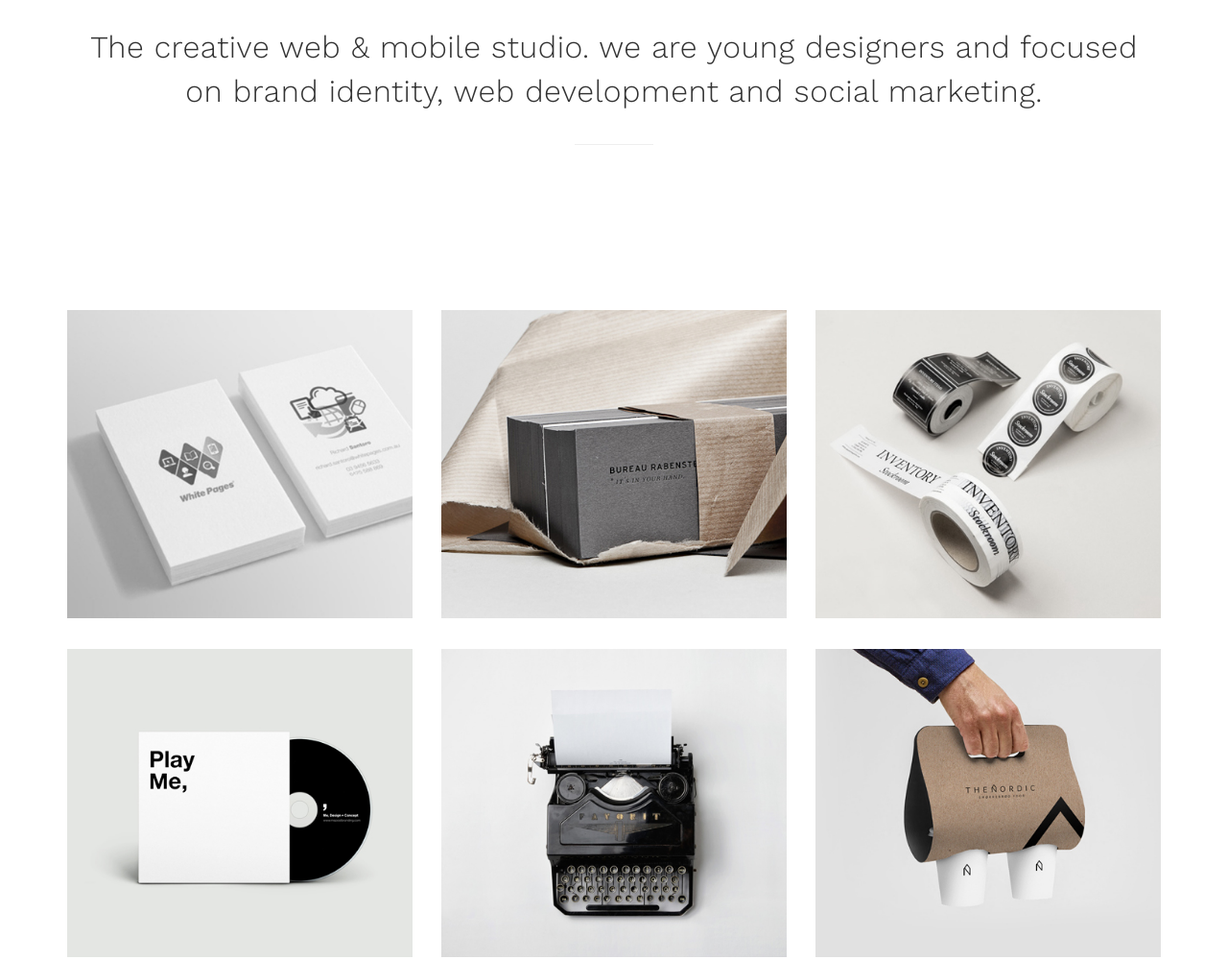
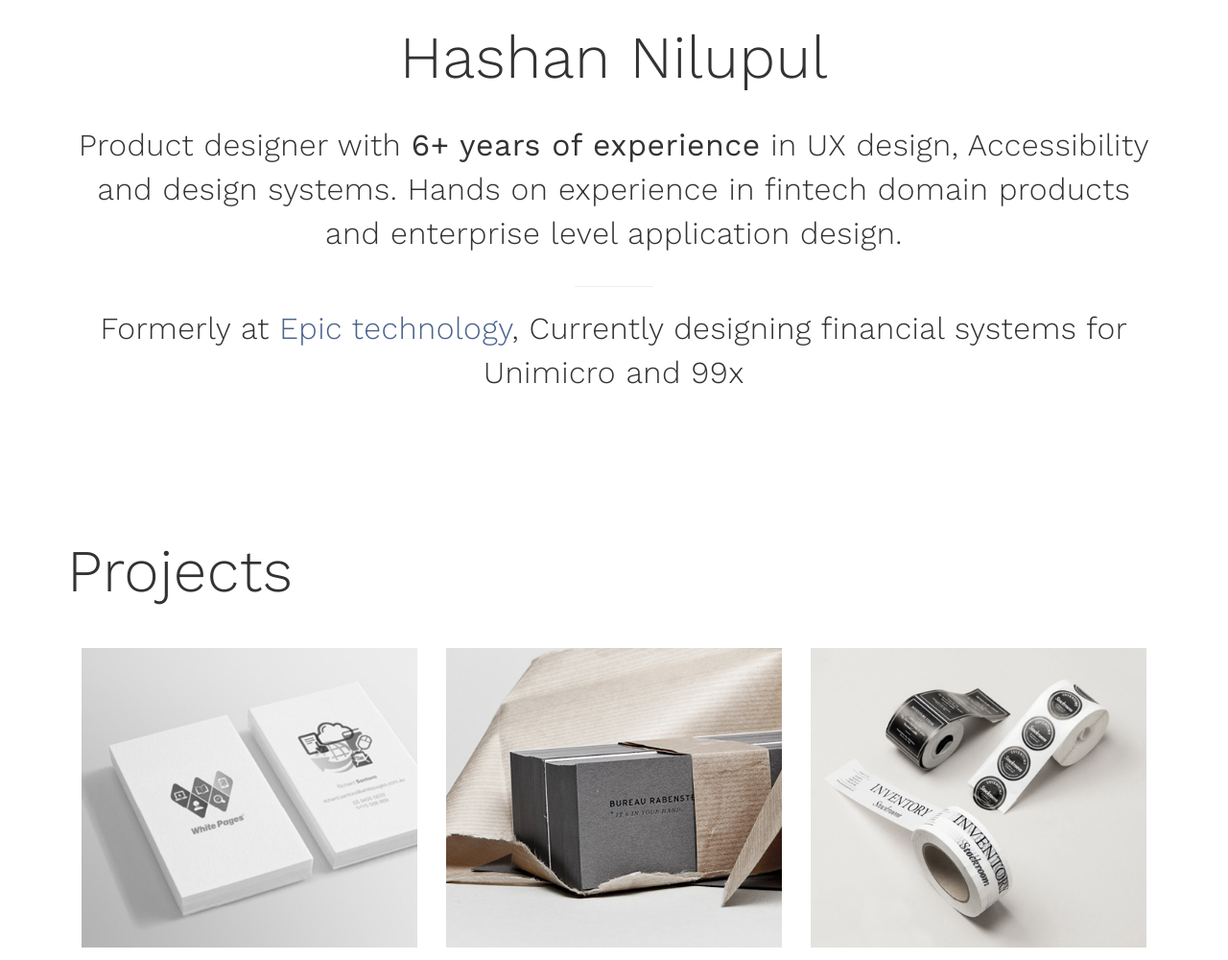
Before and after one commit to hashmune/portfolio, a plain HTML site: page index.html in a window 1280 px wide. Shown: the part 160-1160 px from the top of the page at 96% size. Drawn offline with nearby package versions, Linux system fonts and the light colour scheme.

Commit message:
Home page changes

```diff
--- a/index.html
+++ b/index.html
@@ -1,26 +1,32 @@
 <!DOCTYPE html>
 <html lang="en">
   <head>
-
-<meta charset="UTF-8">
-<meta http-equiv="X-UA-Compatible" content="IE=Edge">
-<meta name="description" content="Product designer with strengths in UX design, user research, design systems and accessibility. Experience in fintech, banking, and accounting domains">
-<meta name="keywords" content="">
-<meta name="author" content="">
-<meta name="viewport" content="width=device-width, initial-scale=1, maximum-scale=1">
+    <meta charset="UTF-8" />
+    <meta http-equiv="X-UA-Compatible" content="IE=Edge" />
+    <meta
+      name="description"
+      content="Product designer with strengths in UX design, user research, design systems and accessibility. Experience in fintech, banking, and accounting domains"
+    />
+    <meta name="keywords" content="" />
+    <meta name="author" content="" />
+    <meta
+      name="viewport"
+      content="width=device-width, initial-scale=1, maximum-scale=1"
+    />
 
     <title>Hashan Nilupul | Product designer</title>
 
-<link rel="stylesheet" href="css/bootstrap.min.css">
-<link rel="stylesheet" href="css/font-awesome.min.css">
+    <link rel="stylesheet" href="css/bootstrap.min.css" />
+    <link rel="stylesheet" href="css/font-awesome.min.css" />
 
     <!-- Main css -->
-<link rel="stylesheet" href="css/style.css">
-<link href="https://fonts.googleapis.com/css?family=Work+Sans:300,400,700" rel="stylesheet">
-
+    <link rel="stylesheet" href="css/style.css" />
+    <link
+      href="https://fonts.googleapis.com/css?family=Work+Sans:300,400,700"
+      rel="stylesheet"
+    />
   </head>
   <body>
-
     <!-- PRE LOADER -->
 
     <div class="preloader">
@@ -33,14 +39,19 @@
 
     <div class="navbar navbar-default navbar-static-top" role="navigation">
       <div class="container">
-
         <div class="navbar-header">
-               <button class="navbar-toggle" data-toggle="collapse" data-target=".navbar-collapse">
+          <button
+            class="navbar-toggle"
+            data-toggle="collapse"
+            data-target=".navbar-collapse"
+          >
             <span class="icon icon-bar"></span>
             <span class="icon icon-bar"></span>
             <span class="icon icon-bar"></span>
           </button>
-               <a href="index.html" class="navbar-brand"><i class="fa fa-magnet"></i></a>
+          <a href="index.html" class="navbar-brand"
+            ><i class="fa fa-magnet"></i
+          ></a>
         </div>
         <div class="collapse navbar-collapse">
           <ul class="nav navbar-nav navbar-right">
@@ -48,7 +59,6 @@
             <li><a href="about.html">About me</a></li>
           </ul>
         </div>
-
       </div>
     </div>
 
@@ -57,12 +67,18 @@
     <section id="home">
       <div class="container">
         <div class="row">
-
           <div class="col-md-12 col-sm-12">
-                    <h2>The creative web & mobile studio. we are young designers and focused on brand identity, web development and social marketing.</h2>
-                    <hr>
+            <h1>Hashan Nilupul</h1>
+            <h2>
+              Product designer with <strong>6+ years of experience</strong> in
+              UX design, Accessibility and design systems. Hands on experience
+              in fintech domain products and enterprise level application
+              design.
+              <hr />
+              Formerly at <a href="">Epic technology</a>, Currently designing
+              financial systems for <a href=""></a> Unimicro and 99x
+            </h2>
           </div>
-
         </div>
       </div>
     </section>
@@ -70,13 +86,17 @@
     <!-- Portfolio Section -->
 
     <section id="portfolio">
+      <div class="row">
         <div class="container">
-          <div class="row">
-
+          <h1>Projects</h1>
           <div class="col-md-4 col-sm-6">
             <a href="single-project.html">
               <div class="portfolio-thumb">
-                              <img src="images/portfolio-img1.jpg" class="img-responsive" alt="Portfolio">
+                <img
+                  src="images/portfolio-img1.jpg"
+                  class="img-responsive"
+                  alt="Portfolio"
+                />
                 <div class="portfolio-overlay">
                   <div class="portfolio-item">
                     <h3>Project Name</h3>
@@ -90,7 +110,11 @@
           <div class="col-md-4 col-sm-6">
             <a href="single-project.html">
               <div class="portfolio-thumb">
-                              <img src="images/portfolio-img2.jpg" class="img-responsive" alt="Portfolio">
+                <img
+                  src="images/portfolio-img2.jpg"
+                  class="img-responsive"
+                  alt="Portfolio"
+                />
                 <div class="portfolio-overlay">
                   <div class="portfolio-item">
                     <h3>Project Name</h3>
@@ -104,7 +128,11 @@
           <div class="col-md-4 col-sm-6">
             <a href="single-project.html">
               <div class="portfolio-thumb">
-                              <img src="images/portfolio-img3.jpg" class="img-responsive" alt="Portfolio">
+                <img
+                  src="images/portfolio-img3.jpg"
+                  class="img-responsive"
+                  alt="Portfolio"
+                />
                 <div class="portfolio-overlay">
                   <div class="portfolio-item">
                     <h3>Project Name</h3>
@@ -118,7 +146,11 @@
           <div class="col-md-4 col-sm-6">
             <a href="single-project.html">
               <div class="portfolio-thumb">
-                              <img src="images/portfolio-img4.jpg" class="img-responsive" alt="Portfolio">
+                <img
+                  src="images/portfolio-img4.jpg"
+                  class="img-responsive"
+                  alt="Portfolio"
+                />
                 <div class="portfolio-overlay">
                   <div class="portfolio-item">
                     <h3>Project Name</h3>
@@ -132,7 +164,11 @@
           <div class="col-md-4 col-sm-6">
             <a href="single-project.html">
               <div class="portfolio-thumb">
-                              <img src="images/portfolio-img5.jpg" class="img-responsive" alt="Portfolio">
+                <img
+                  src="images/portfolio-img5.jpg"
+                  class="img-responsive"
+                  alt="Portfolio"
+                />
                 <div class="portfolio-overlay">
                   <div class="portfolio-item">
                     <h3>Project Name</h3>
@@ -146,7 +182,11 @@
           <div class="col-md-4 col-sm-6">
             <a href="single-project.html">
               <div class="portfolio-thumb">
-                              <img src="images/portfolio-img6.jpg" class="img-responsive" alt="Portfolio">
+                <img
+                  src="images/portfolio-img6.jpg"
+                  class="img-responsive"
+                  alt="Portfolio"
+                />
                 <div class="portfolio-overlay">
                   <div class="portfolio-item">
                     <h3>Project Name</h3>
@@ -158,9 +198,11 @@
           </div>
 
           <div id="contactUs" class="col-md-12 col-sm-12 text-center">
-                    <h3>hello, if you interest working together. just send message <a href="contact.html">contact page</a></h3>
+            <h3>
+              hello, if you interest working together. just send message
+              <a href="contact.html">contact page</a>
+            </h3>
           </div>
-
         </div>
       </div>
     </section>
@@ -170,13 +212,14 @@
     <footer>
       <div class="container">
         <div class="row">
-
           <div class="col-md-3 col-sm-3">
             <i class="fa fa-magnet"></i>
           </div>
 
           <div class="col-md-4 col-sm-4">
-                    <p>124 Market Street, Suite 3570 San Francisco, CA 3042 United States</p>
+            <p>
+              124 Market Street, Suite 3570 San Francisco, CA 3042 United States
+            </p>
           </div>
 
           <div class="col-md-offset-1 col-md-4 col-sm-offset-1 col-sm-3">
@@ -185,7 +228,7 @@
           </div>
 
           <div class="clearfix col-md-12 col-sm-12">
-                    <hr>
+            <hr />
           </div>
 
           <div class="col-md-6 col-sm-6">
@@ -201,17 +244,14 @@
               <li><a href="#" class="fa fa-linkedin"></a></li>
             </ul>
           </div>
-
         </div>
       </div>
     </footer>
-
 
     <!-- SCRIPTS -->
 
     <script src="js/jquery.js"></script>
     <script src="js/bootstrap.min.js"></script>
     <script src="js/custom.js"></script>
-
   </body>
 </html>
```
Lines whose indentation alone changed are shown as unchanged.
